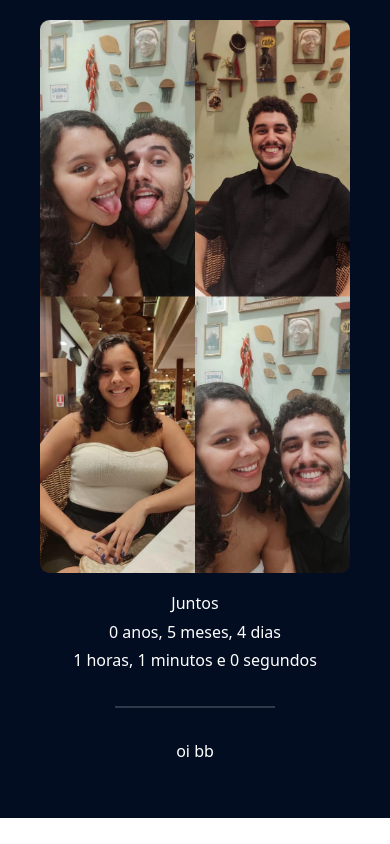
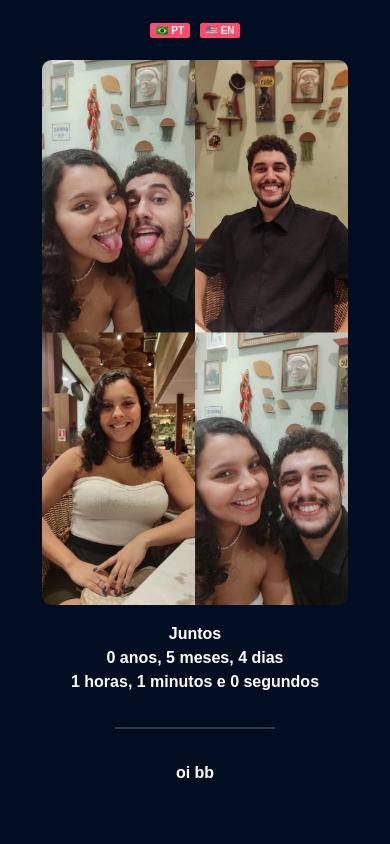
Before and after one commit to JeostonJunior/mozao-web-page, an Angular app: page / in a window 390 px wide. Built offline with nearby package versions, Linux system fonts and the light colour scheme.

Commit message:
[Fix] Corrigindo scroll e responsividade

```diff
--- a/src/app/app.component.html
+++ b/src/app/app.component.html
@@ -1 +1,2 @@
+<app-header />
 <app-main />
--- a/src/app/app.component.ts
+++ b/src/app/app.component.ts
@@ -1,10 +1,11 @@
 import { Component } from '@angular/core';
 
 import { MainComponent } from "./main/main.component";
+import { HeaderComponent } from "./header/header.component";
 @Component({
   selector: 'app-root',
   standalone: true,
-  imports: [MainComponent],
+  imports: [MainComponent, HeaderComponent],
   templateUrl: './app.component.html',
   styleUrl: './app.component.css'
 })
--- a/src/app/header/header.component.css
+++ b/src/app/header/header.component.css
@@ -1,75 +1,79 @@
-header {
+.header-container {
   display: flex;
-  justify-content: space-between;
+  flex-direction: column;
+  justify-content: center;
   align-items: center;
-  padding: 10px 20px;
-  background-color: #f7f7f7;
-  box-shadow: 0 2px 5px rgba(0, 0, 0, 0.1); /* Sombra leve */
+  height: 60px;
+  background-color: rgb(3, 13, 33);
+  position: fixed; /* Tornar o header fixo para que ele desapareça ao rolar */
+  width: 100%;
+  top: 0;
+  transition: top 0.3s; /* Suave transição quando ocultar/reaparecer */
+  z-index: 1000; /* Ficar acima de outros elementos */
 }
 
-header div {
-  display: flex;
-  align-items: center;
+.header-container.hide {
+  top: -60px; /* Esconder o header ao fazer scroll para baixo */
 }
 
-header button {
-  background-color: #0077cc; /* Cor do botão */
-  color: white;
-  border: none;
-  border-radius: 5px;
-  padding: 8px 15px;
-  font-size: 14px;
-  cursor: pointer;
-  margin-right: 10px;
-  transition: background-color 0.3s ease; /* Animação suave */
+.button-container {
+  display: flex;
+  justify-content: center;
+  gap: 20px;
 }
 
-header button:hover {
-  background-color: #005fa3; /* Cor ao passar o mouse */
+.lang-button {
+  display: flex;
+  justify-content: center;
+  align-items: center;
+  width: 50px;
+  height: 20px;
+  background-color: rgb(255 78 109);
+  border-radius: .25em;
+  border-color: rgb(255 78 109);
+  color: rgb(243 244 246);
+  font-style: normal;
+  font-weight: 600;
+  padding: 5px;
+  font-size: 12px;
+  cursor: pointer;
 }
 
-header a {
-  text-decoration: none;
-  color: inherit;
+/* Responsividade para dispositivos pequenos (smartphones) */
+@media screen and (max-width: 600px) {
+  .lang-button {
+    width: 40px;
+    height: 15px;
+    font-size: 10px;
+  }
+
+  .button-container {
+    gap: 10px;
+  }
 }
 
-header a:hover button {
-  background-color: #005fa3; /* Efeito hover também para botões dentro do <a> */
+/* Responsividade para tablets */
+@media screen and (min-width: 601px) and (max-width: 1024px) {
+  .lang-button {
+    width: 50px;
+    height: 20px;
+    font-size: 12px;
+  }
+
+  .button-container {
+    gap: 15px;
+  }
 }
 
-header img {
-  width: 40px;
-  height: 40px;
-  margin-right: 10px;
-}
-
-header span {
-  font-size: 18px;
-  font-weight: bold;
-  color: #333;
-}
-
-@media (max-width: 768px) {
-  header {
-    flex-direction: column;
-    text-align: center;
-  }
-
-  header div {
-    margin-bottom: 10px;
-  }
-
-  header img {
-    width: 30px;
+/* Estilos para desktop */
+@media screen and (min-width: 1025px) {
+  .lang-button {
+    width: 80px;
     height: 30px;
-  }
-
-  header span {
     font-size: 16px;
   }
 
-  header button {
-    font-size: 12px;
-    padding: 6px 12px;
+  .button-container {
+    gap: 20px;
   }
 }
--- a/src/app/header/header.component.html
+++ b/src/app/header/header.component.html
@@ -1,16 +1,10 @@
-<header>
-  <div>
-    <button>
-      <p>Português</p>
+<header class="header-container">
+  <div class="button-container">
+    <button class="lang-button">
+      <p>🇧🇷 PT</p>
     </button>
     <a href="/en">
-      <button>English</button>
+      <button class="lang-button">🇺🇸 EN</button>
     </a>
   </div>
-  <a href="/">
-    <div>
-      <img src="../../assets/favicon_io/favicon.ico" alt="Logo" />
-      <span>Amorzinhoo</span>
-    </div>
-  </a>
 </header>
--- a/src/app/main/main.component.css
+++ b/src/app/main/main.component.css
@@ -1,32 +1,53 @@
+::-webkit-scrollbar {
+  width: 8px;
+}
+
+::-webkit-scrollbar-track {
+  border-radius: 10px;
+
+}
+
+::-webkit-scrollbar-thumb:hover {
+  background-color: rgb(40, 43, 77);
+}
+
+::-webkit-scrollbar-thumb {
+  background-color: rgb(52, 65, 81);
+  border-radius: 5px;
+  border: 1px solid rgb(3, 13, 33);
+}
+
 .main-container {
   display: flex;
   flex-direction: column;
   align-items: center;
   background-color: rgb(3, 13, 33);
-  font-family: ui-sans-serif, system-ui, sans-serif, Apple Color Emoji, Segoe UI Emoji, Segoe UI Symbol, Noto Color Emoji;
   font-style: normal;
+  font-weight: 600;
+  font-size: 16px;
+  color: white;
   max-height: 100vh;
+  overflow-y: scroll;
+  margin-top: 60px;
 }
 
 .large-container {
   display: flex;
   justify-content: center;
-  width: 90%;
+  width: 100%;
   max-width: 800px;
-  overflow-y: scroll;
 }
 
 .content-container {
   display: flex;
   flex-direction: column;
   align-items: center;
-  padding: 20px;
 }
 
 .card {
   display: flex;
-  max-height: 80%;
-  height: auto;
+  max-height: 60%;
+  border-radius: .600em;
 }
 
 .card img {
@@ -34,8 +55,8 @@
   height: 100%;
   max-width: fit-content;
   max-height: fit-content;
+  object-fit: cover;
   border-radius: .600em;
-  object-fit: cover;
 }
 
 .footer-text-time-together {
@@ -45,7 +66,6 @@
 
 .footer-text-time-together span {
   display: block;
-  color: white;
   padding: .200em;
 }
 
@@ -58,50 +78,42 @@
 }
 
 .footer-text-declaration {
-  color: white;
   max-width: 100%;
   overflow-wrap: break-word;
   margin-bottom: 20px;
   padding: 1.2em;
 }
 
-
-/* Para tablets (Ex: Xiaomi Redmi Note 8) e telas médias */
-@media (max-width: 768px) {
-  .card {
-    width: 100%; /* Usa toda a largura disponível */
-    max-height: 100%; /* Reduz a altura máxima ainda mais */
+/* Para telas menores (Ex: iPhone SE 2020 e smartphones pequenos) */
+@media (max-width: 375px) {
+  ::-webkit-scrollbar {
+    width: 8px;
   }
 
-  .card img {
-    max-height: 100%;
+  ::-webkit-scrollbar-track {
+    border-radius: 10px;
+
+  }
+
+  ::-webkit-scrollbar-thumb:hover {
+    background-color: rgb(40, 43, 77);
+  }
+
+  ::-webkit-scrollbar-thumb {
+    background-color: rgb(52, 65, 81);
+    border-radius: 5px;
+    border: 1px solid rgb(3, 13, 33);
+  }
+
+  .card {
+    max-height: 70%;
   }
 
   .footer-text-declaration {
-    font-size: 1em; /* Reduz o tamanho da fonte para telas menores */
-    padding: 1em; /* Ajusta o espaçamento */
+    font-size: 14px;
+    padding: 1em;
   }
   .footer-text-time-together {
-    font-size: 1em;
+    font-size: 14px;
   }
 }
-
-/* Para telas menores (Ex: iPhone SE 2020 e smartphones pequenos) */
-@media (max-width: 375px) {
-  .card {
-    width: 100%; /* Usa toda a largura disponível */
-    max-height: 100%; /* Reduz a altura máxima ainda mais */
-  }
-
-  .card img {
-    max-height: 100%;
-  }
-
-  .footer-text-declaration {
-    font-size: 1em; /* Reduz o tamanho da fonte para telas menores */
-    padding: 1em; /* Ajusta o espaçamento */
-  }
-  .footer-text-time-together {
-    font-size: 1em;
-  }
-}
--- a/src/index.html
+++ b/src/index.html
@@ -1,11 +1,15 @@
-<!doctype html>
+<!DOCTYPE html>
 <html lang="en">
   <head>
-  <meta charset="utf-8">
+    <meta charset="utf-8" />
     <title>MozaoApp</title>
-  <base href="/">
-  <meta name="viewport" content="width=device-width, initial-scale=1">
-  <link rel="icon" type="image/x-icon" href="favicon.ico">
+    <base href="/" />
+    <meta name="viewport" content="width=device-width, initial-scale=1" />
+    <link rel="icon" type="image/x-icon" href="favicon.ico" />
+    <link
+      href="https://fonts.googleapis.com/css2?family=Outfit:wght@400;500;600&display=swap"
+      rel="stylesheet"
+    />
   </head>
   <body>
     <app-root></app-root>
--- a/src/styles.css
+++ b/src/styles.css
@@ -7,7 +7,8 @@
 
 html, body {
   height: 100%;
-  font-family: 'Arial', sans-serif;
+  font-family:'Outfit_57e25f', 'Outfit_Fallback_57e25f', sans-serif;
+  overflow: hidden;
 }
 
 img {
```
Lines whose indentation alone changed are shown as unchanged.
